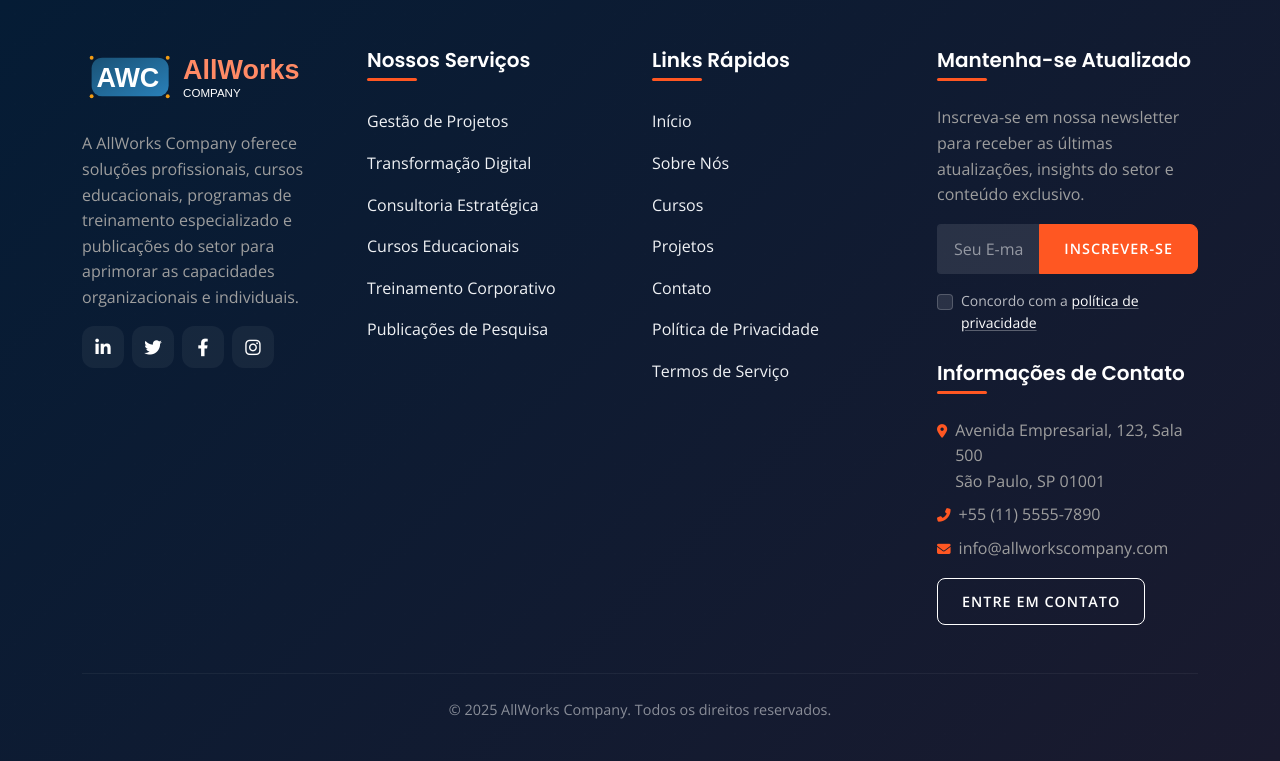
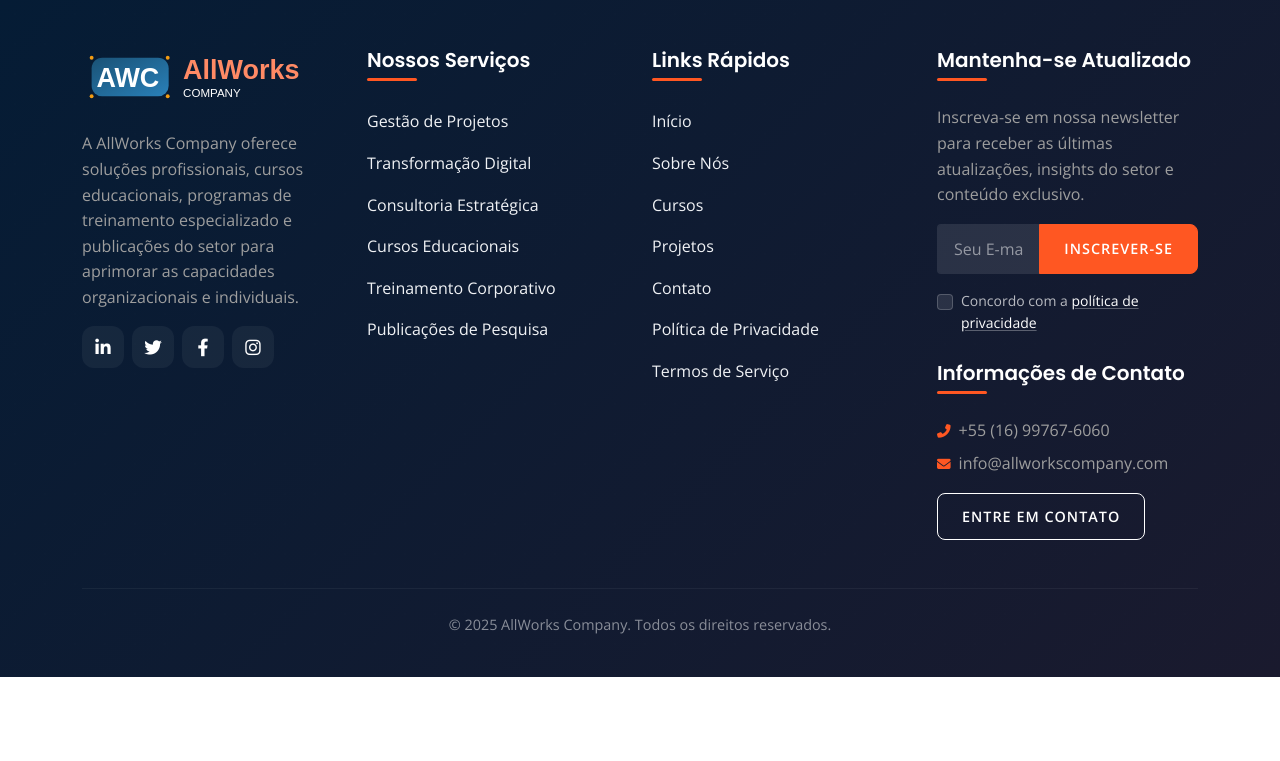
Before and after one commit to jmscatena/awc, a Django app: page /contact/ in a window 1280 px wide. Shown: the part 1714-2475 px from the top of the page. After the commit the page ends 2391 px from the top, so only its background shows below. Run offline with Django 3.2, Linux system fonts and the light colour scheme; some libraries are stand-ins or nearby versions.

Commit message:
update: Fix Content Site and Add Contact Form

```diff
--- a/templates/includes/footer.html
+++ b/templates/includes/footer.html
@@ -63,14 +63,16 @@
 
                 <h4 class="mt-4">Informações de Contato</h4>
                 <ul class="footer-links">
+                <!--
                     <li>
                         <i class="fas fa-map-marker-alt me-2"></i>
                         Avenida Empresarial, 123, Sala 500<br>
                         São Paulo, SP 01001
                     </li>
+                -->
                     <li>
                         <i class="fas fa-phone-alt me-2"></i>
-                        +55 (11) 5555-7890
+                        +55 (16) 99767-6060
                     </li>
                     <li>
                         <i class="fas fa-envelope me-2"></i>
```
